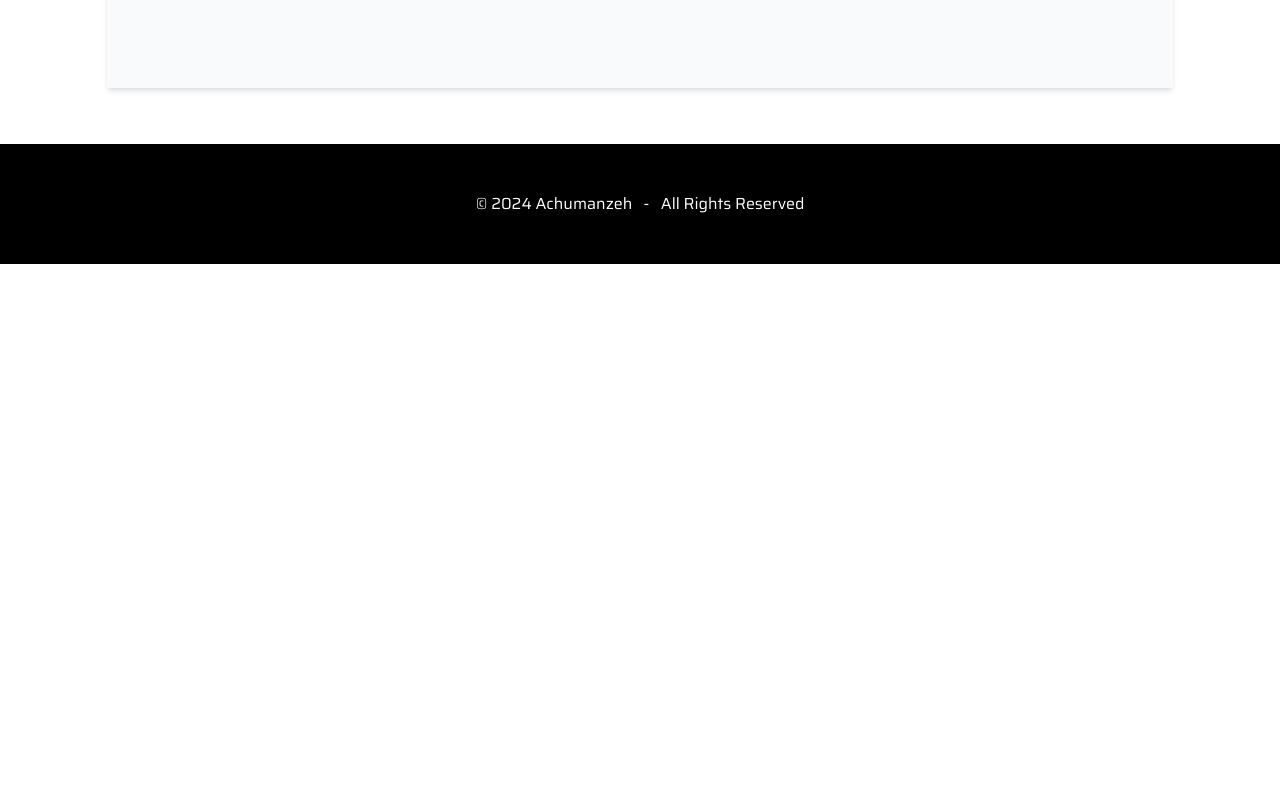
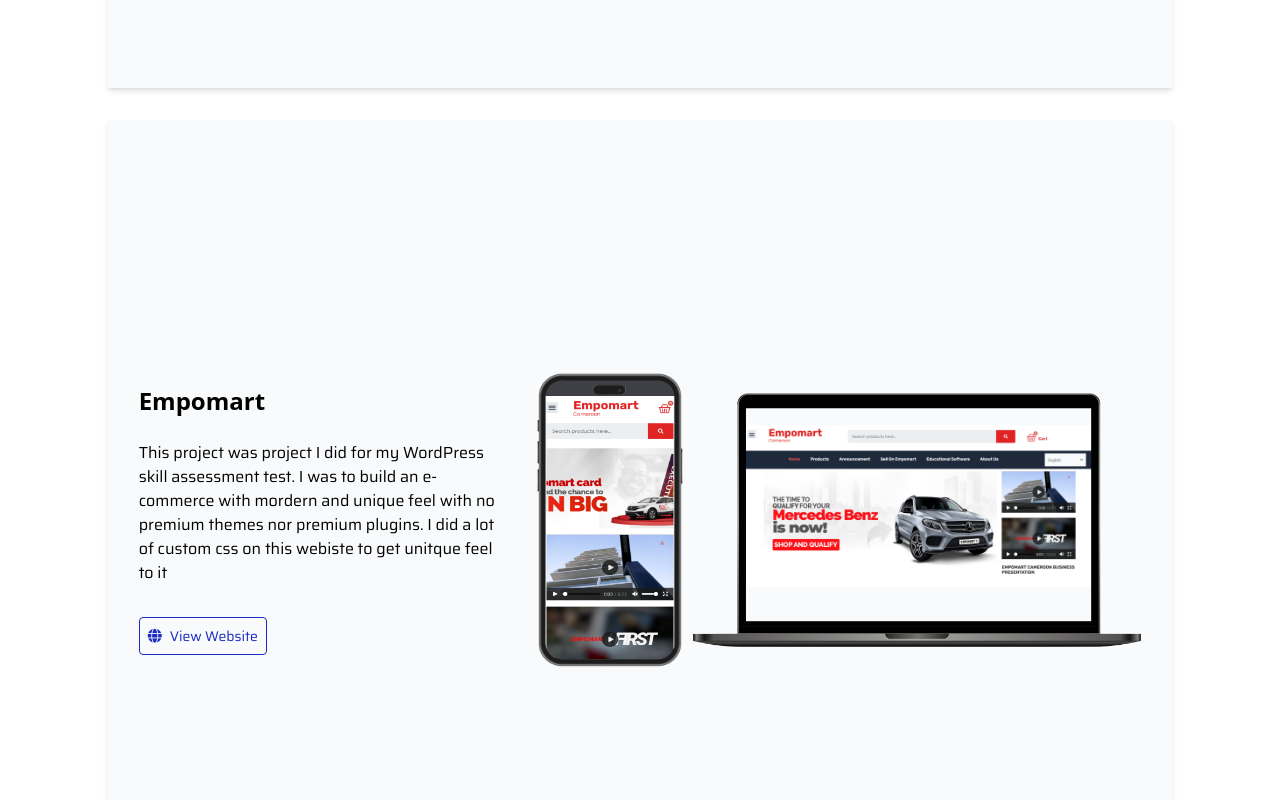
Before and after one commit to josh-j5k/portfolio, a Vue app: page /projects in a window 1280 px wide. Shown: the part 3600-4400 px from the top of the page. Before the commit the page ends 3864 px from the top, so only its background shows below. Built offline with nearby package versions, Linux system fonts and the light colour scheme; a web font is replaced by a local one.

Commit message:
WordPress added

```diff
--- a/src/views/Projects.vue
+++ b/src/views/Projects.vue
@@ -83,6 +83,43 @@
                         href="https://www.linkedin.com/in/stephanie-weghemboyi-nkwatoh-55b008173/?utm_source=share&utm_campaign=share_via&utm_content=profile&utm_medium=ios_app">More
                         designs from her</a>
                 </CaseStudy>
+                <div class="md:flex grid grid-cols-1 md:h-screen gap-8 bg-gray-50 shadow-md p-8 py-14">
+                    <div class="flex flex-col justify-center -md:row-start-2 -md:row-end-3">
+                        <h2 class="capitalize font-bold text-2xl -md:text-center mb-6">Empomart</h2>
+                        <p class="-md:text-center">
+                            This project was project I did for my WordPress skill assessment test. I was to build an
+                            e-commerce with mordern and unique feel with no premium themes nor premium plugins. I did a lot
+                            of custom css on this webiste to get unitque feel to it
+                        </p>
+                        <div class="mt-8 flex -sm:flex-wrap -md:justify-center gap-3">
+
+                            <a href="https://empomat.vmediaconsulting.co/" target="_blank"
+                                class="border border-primary text-primary rounded capitalize flex text-sm gap-2 w-max px-2 py-2 font-saira">
+                                <span>
+                                    <i class="fas fa-globe text-primary"></i>
+                                </span>
+                                <span>
+                                    view website
+                                </span>
+                            </a>
+                        </div>
+                    </div>
+                    <div class="flex items-center -md:justify-center  gap-2">
+                        <div class="relative isolate">
+                            <img src="../assets/images/Iphone.png" alt="iPhone mockup" class="max-w-[150px]">
+                            <img src="../assets/images/Screen Shot 2024-01-20 at 02.16.321.png" alt=""
+                                class="absolute inset-0 left-2 top-6 rounded-[0_0_16px_16px] -z-10 w-[89%] h-[90%]">
+                            <span class="absolute w-[88%] h-12 inset-0 left-2  top-1 -z-20 bg-zinc-700 rounded-2xl"></span>
+                        </div>
+                        <div class="relative isolate -md:hidden">
+                            <img src="../assets/images/laptop.png" alt="laptop mockup" class="max-w-md -md:w-full ">
+                            <img src="../assets/images/Screenshot 2024-01-20 at 02-15-53 Empomart Cameroon – Online Shopping Center1.png"
+                                alt="" class="absolute w-[78%] inset-0 -z-10 left-[52px] -md:left-8 top-8 -md:-top-4  " />
+
+
+                        </div>
+                    </div>
+                </div>
             </div>
         </div>
     </section>
```
Also changed, not shown: src/assets/images/Screen Shot 2024-01-20 at 02.16.321.png (added), src/assets/images/Screenshot 2024-01-20 at 02-15-53 Empomart Cameroon – Online Shopping Center1.png (added).
